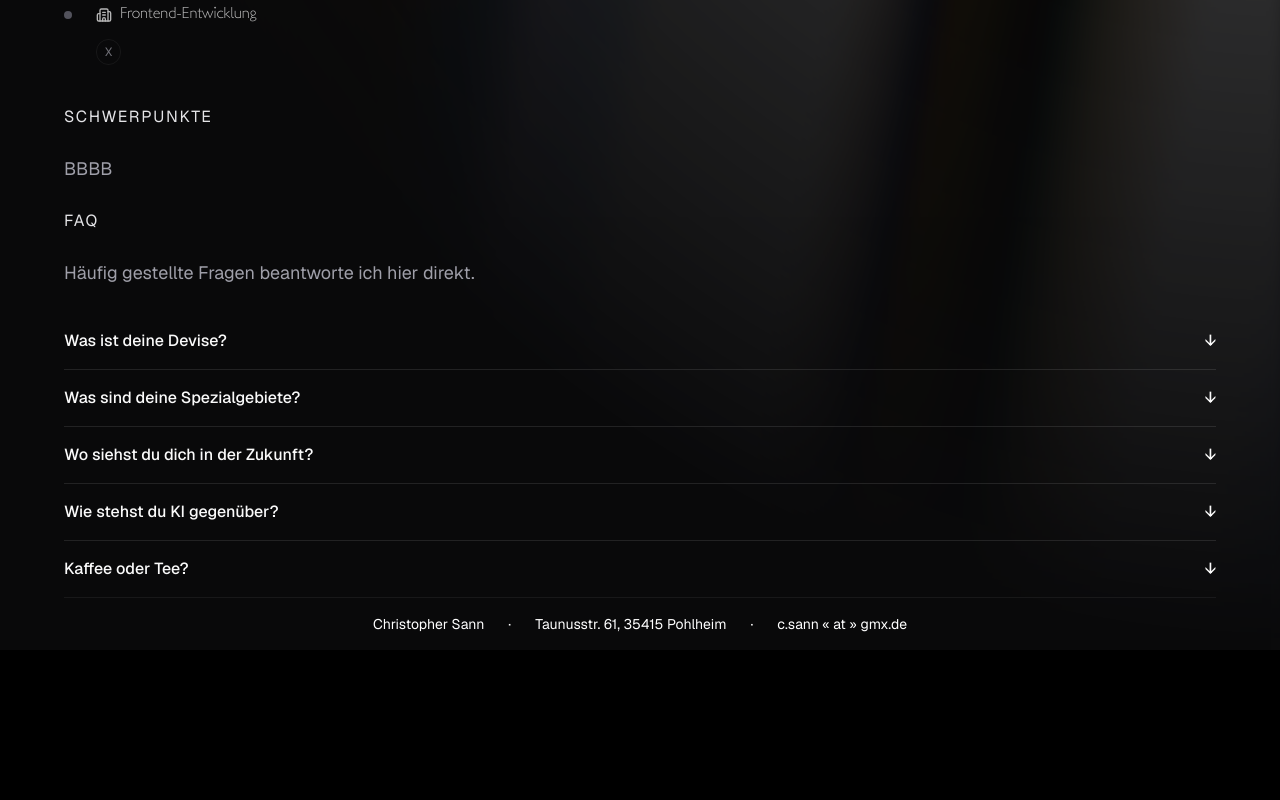
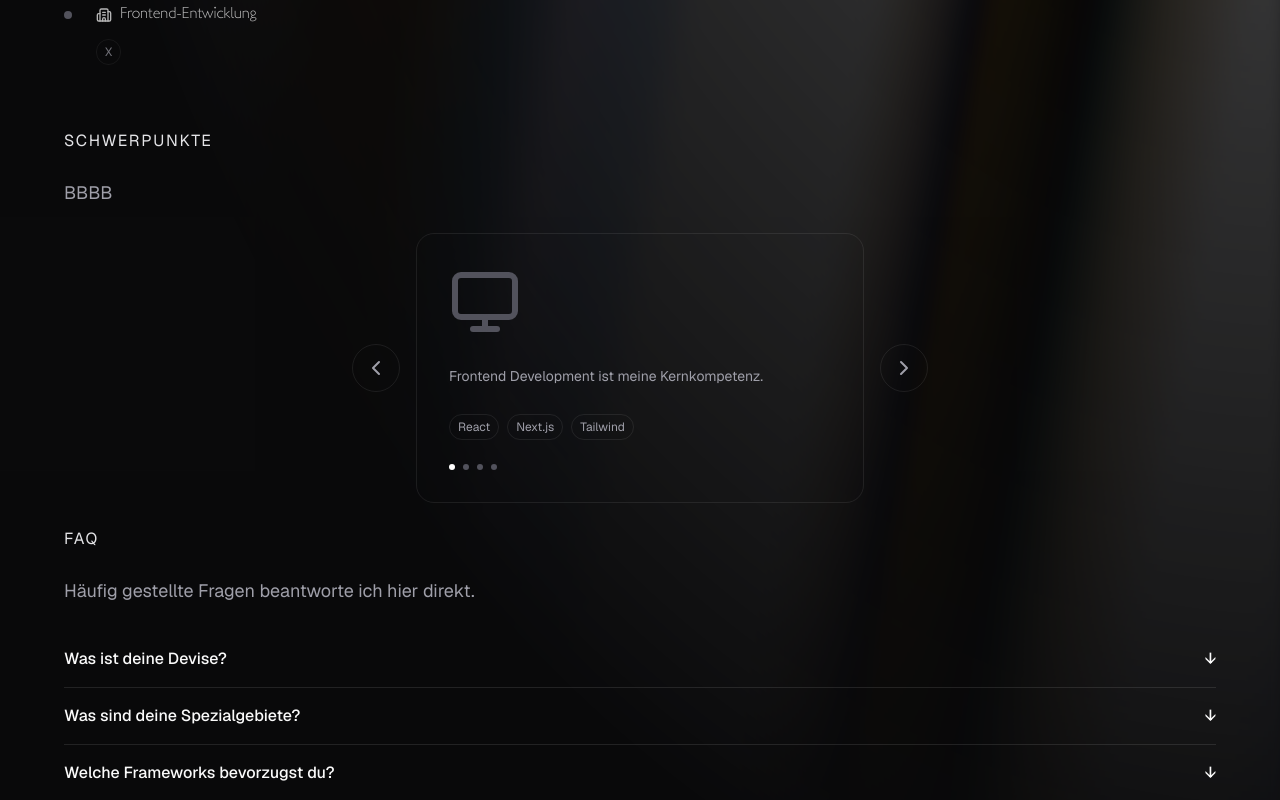
Before and after one commit to crpgproductions/sann-showcase, a Next.js app: page /about in a window 1280 px wide. Shown: the part 800-1600 px from the top of the page. Before the commit the page ends 1450 px from the top, so only its background shows below. Built offline with nearby package versions, Linux system fonts and the light colour scheme; a web font is replaced by a local one.

Commit message:
feat: Add focalCard

```diff
--- a/app/about/page.tsx
+++ b/app/about/page.tsx
@@ -3,6 +3,8 @@ import PageSkeleton from "@/app/components/PageSkeleton";
 import Timeline from "@/app/components/Timeline";
 import Headline from "../components/Headline";
 import SectionBlock from "../components/SectionBlock";
+import FocalSlideshow from "@/app/components/FocalSlideshow";
+import { Monitor, FlaskConical, Brain, Gauge } from "lucide-react";
 
 const journey = [
   {
@@ -69,6 +71,12 @@ export default function About() {
       </>
     },
     {
+      title: "Welche Frameworks bevorzugst du?",
+      content: <>
+        <p>Ich liebe Vue mit Quasar, sowie React mit Next.js. Ich bin aber offen, jederzeit etwas Neues zu lernen - das ist für mich eine Selbstverständlichkeit.</p>
+      </>
+    },
+    {
       title: "Wo siehst du dich in der Zukunft?",
       content: <>
         <p className="mt-4">Das kann natürlich nur die Zeit selbst zeigen. Im Großen und Ganzen fühle ich mich in dieser Sparte aber sehr gut aufgehoben. Ich werde mich hier auf jeden Fall noch vertiefen, und
@@ -94,15 +102,39 @@ export default function About() {
     },
   ];
 
+  const focal = [
+    {
+      iconName: "Monitor",
+      text: "Frontend Development ist meine Kernkompetenz.",
+      tags: ["React", "Next.js", "Tailwind"],
+    },
+    {
+      iconName: "FlaskConical",
+      text: "Testing ist kein Afterthought.",
+      tags: ["Vitest", "Playwright"],
+    },
+    {
+      iconName: "Brain",
+      text: "Psychologie fließt in jede UX-Entscheidung ein.",
+      tags: ["UX", "Cognitive Load"],
+    },
+    {
+      iconName: "Gauge",
+      text: "Performance ist ein Feature.",
+      tags: ["Core Web Vitals", "Lighthouse"],
+    },
+  ];
+
   return (
     <PageSkeleton>
 
       <Headline title={"Über mich"}  />
 
-      <SectionBlock title={"Meine Reise"} children={<>AAAA</>} className="pt-16 "/>
+      <SectionBlock title={"Meine Reise"} children={<>AAAA</>} className="mt-16 "/>
       <Timeline items={journey} />
 
-      <SectionBlock title={"Schwerpunkte"} children={<>BBBB</>} />
+      <SectionBlock title={"Schwerpunkte"} children={<>BBBB</>} className="mt-6" />
+      <FocalSlideshow items={focal} />
 
 
       <SectionBlock title={"FAQ"} children={<>Häufig gestellte Fragen beantworte ich hier direkt.</>} />
--- /dev/null
+++ b/app/components/FocalCard.tsx
@@ -0,0 +1,34 @@
+import { ReactNode } from "react";
+
+interface FocalCardProps {
+    icon: ReactNode;
+    text?: ReactNode;
+    tags?: string[];
+}
+
+export default function FocalCard({ icon, text, tags }: FocalCardProps) {
+    return (
+        <div className="flex flex-col gap-6 p-8 rounded-2xl border border-black/[.08] dark:border-white/[.08] w-full">
+            <span className="text-zinc-300 dark:text-zinc-600" style={{ fontSize: 72, lineHeight: 1 }}>
+                {icon}
+            </span>
+            {text && (
+                <div className="text-sm text-zinc-500 dark:text-zinc-400 leading-7">
+                    {text}
+                </div>
+            )}
+            {tags && tags.length > 0 && (
+                <div className="flex flex-wrap gap-2">
+                    {tags.map((tag) => (
+                        <span
+                            key={tag}
+                            className="text-xs px-2 py-1 rounded-full border border-black/[.08] dark:border-white/[.08] text-zinc-500 dark:text-zinc-400"
+                        >
+                            {tag}
+                        </span>
+                    ))}
+                </div>
+            )}
+        </div>
+    );
+}
--- /dev/null
+++ b/app/components/FocalSlideshow.tsx
@@ -0,0 +1,114 @@
+"use client";
+import { useState, useEffect, useCallback } from "react";
+import { Monitor, FlaskConical, Brain, Gauge, LucideIcon, ChevronLeft, ChevronRight } from "lucide-react";
+
+const iconMap: Record<string, LucideIcon> = {
+    Monitor,
+    FlaskConical,
+    Brain,
+    Gauge,
+};
+
+interface FocalItem {
+    iconName: string;
+    text?: string;
+    tags?: string[];
+}
+
+interface FocalSlideshowProps {
+    items: FocalItem[];
+}
+
+export default function FocalSlideshow({ items }: FocalSlideshowProps) {
+    const [active, setActive] = useState(0);
+    const [direction, setDirection] = useState<"left" | "right">("right");
+    const [animating, setAnimating] = useState(false);
+
+    const goTo = useCallback((index: number, dir: "left" | "right") => {
+        if (animating) return;
+        setDirection(dir);
+        setAnimating(true);
+        setTimeout(() => {
+            setActive(index);
+            setAnimating(false);
+        }, 200);
+    }, [animating]);
+
+    const prev = () => goTo((active - 1 + items.length) % items.length, "left");
+    const next = () => goTo((active + 1) % items.length, "right");
+
+    useEffect(() => {
+        const handleKey = (e: KeyboardEvent) => {
+            if (e.key === "ArrowLeft") prev();
+            if (e.key === "ArrowRight") next();
+        };
+        window.addEventListener("keydown", handleKey);
+        return () => window.removeEventListener("keydown", handleKey);
+    }, [active, animating]);
+
+    const activeItem = items[active];
+    const Icon = iconMap[activeItem.iconName];
+
+    return (
+        <div className="flex items-center gap-4 w-1/2 mx-auto mb-6">
+            {/* Left arrow */}
+            <button
+                onClick={prev}
+                className="shrink-0 w-12 h-12 flex items-center justify-center rounded-full border border-black/[.08] dark:border-white/[.08] text-zinc-400 hover:text-black dark:hover:text-white hover:border-black/20 dark:hover:border-white/20 transition-colors cursor-pointer"
+            >
+                <ChevronLeft size={24} />
+            </button>
+
+            {/* Card */}
+            <div className="flex-1 flex flex-col gap-6 p-8 rounded-2xl border border-black/[.08] dark:border-white/[.08]"
+                style={{
+                    opacity: animating ? 0 : 1,
+                    transform: animating
+                        ? `translateX(${direction === "right" ? "-20px" : "20px"})`
+                        : "translateX(0)",
+                    transition: "opacity 200ms ease, transform 200ms ease",
+                }}
+            >
+                {Icon && <Icon size={72} className="text-zinc-300 dark:text-zinc-600" />}
+                {activeItem.text && (
+                    <p className="text-sm text-zinc-500 dark:text-zinc-400 leading-7">
+                        {activeItem.text}
+                    </p>
+                )}
+                {activeItem.tags && activeItem.tags.length > 0 && (
+                    <div className="flex flex-wrap gap-2">
+                        {activeItem.tags.map((tag) => (
+                            <span
+                                key={tag}
+                                className="text-xs px-2 py-1 rounded-full border border-black/[.08] dark:border-white/[.08] text-zinc-500 dark:text-zinc-400"
+                            >
+                                {tag}
+                            </span>
+                        ))}
+                    </div>
+                )}
+
+                {/* Dots */}
+                <div className="flex gap-2 mt-auto">
+                    {items.map((_, i) => (
+                        <button
+                            key={i}
+                            onClick={() => goTo(i, i > active ? "right" : "left")}
+                            className={`w-1.5 h-1.5 rounded-full transition-colors cursor-pointer ${active === i ? "bg-black dark:bg-white" : "bg-zinc-300 dark:bg-zinc-600"
+                                }`}
+                        />
+                    ))}
+                </div>
+            </div>
+
+            {/* Right arrow */}
+            <button
+                onClick={next}
+                className="shrink-0 w-12 h-12 flex items-center justify-center rounded-full border border-black/[.08] dark:border-white/[.08] text-zinc-400 hover:text-black dark:hover:text-white hover:border-black/20 dark:hover:border-white/20 transition-colors cursor-pointer"
+            >
+                <ChevronRight size={24} />
+            </button>
+
+        </div>
+    );
+}
--- a/app/globals.css
+++ b/app/globals.css
@@ -143,6 +143,11 @@ body {
 }
 
 /* --------------------------------------- */
+/* Slide animation for the index headline */
+/* --------------------------------------- */
+
+
+/* --------------------------------------- */
 /* All further stuff... */
 /* --------------------------------------- */
 
```
